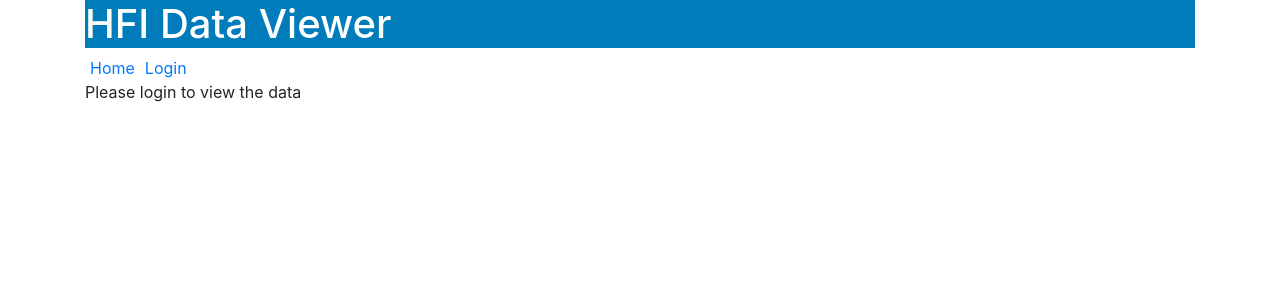
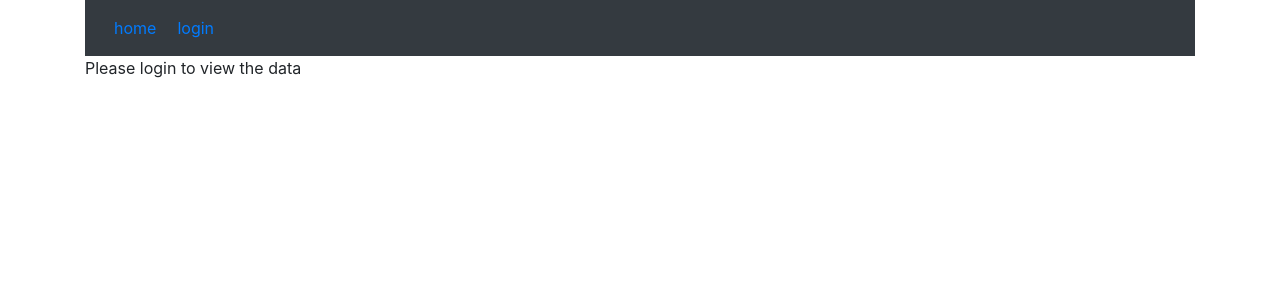
Before and after one commit to xyloid/hfi_frontend, a React (Create React App) app: page / in a window 1280 px wide. Shown: the top 300 px of the page. Built offline with nearby package versions, Linux system fonts and the light colour scheme.

Commit message:
setup navbar

```diff
--- a/src/App.js
+++ b/src/App.js
@@ -4,7 +4,7 @@
 import loginService from "./services/login";
 import LoginForm from "./components/LoginForm";
 import RecordTable from "./components/RecordTable";
-import { Button } from "react-bootstrap";
+import { Button, Navbar, Nav } from "react-bootstrap";
 
 import { initializeRecords } from "./reducers/recordReducer";
 import { useDispatch } from "react-redux";
@@ -51,16 +51,32 @@
 
   return (
     <div className="container">
-      <h1>HFI Data Viewer</h1>
       <Router>
-        <div>
-          <Link style={padding} to="/">
-            Home
-          </Link>
-          <Link style={padding} to="/login">
-            Login
-          </Link>
-        </div>
+        <Navbar collapseOnSelect expand="lg" bg="dark" variant="dark">
+          <Navbar.Toggle aria-controls="responsive-navbar-nav" />
+          <Navbar.Collapse id="responsive-navbar-nav">
+            <Nav className="mr-auto">
+              <Nav.Link href="#" as="span">
+                <Link style={padding} to="/">
+                  home
+                </Link>
+              </Nav.Link>
+              <Nav.Link href="#" as="span">
+                {user ? (
+                  <em>
+                    {user.name} logged in
+                    <Button variant="primary" onClick={logoutHandler}>
+                      logout
+                    </Button>
+                  </em>
+                ) : (
+                  <Link to="/login">login</Link>
+                )}
+              </Nav.Link>
+            </Nav>
+          </Navbar.Collapse>
+        </Navbar>
+
         <Switch>
           <Route path="/login">
             <div>
@@ -70,9 +86,6 @@
                 <div>
                   <p>
                     <b>{user.name}</b> logged-in{" "}
-                    <Button variant="primary" onClick={logoutHandler}>
-                      logout
-                    </Button>
                   </p>
                 </div>
               )}
```
